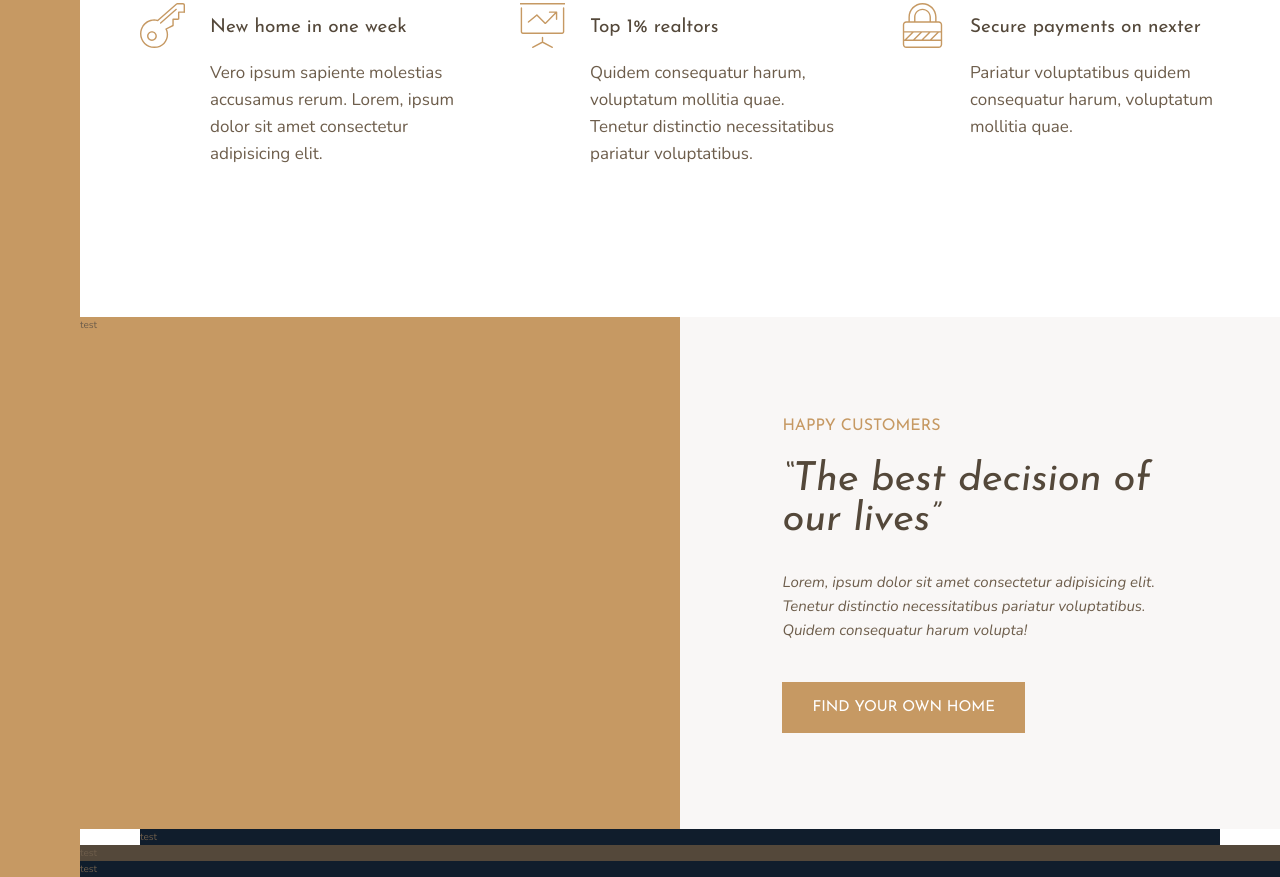
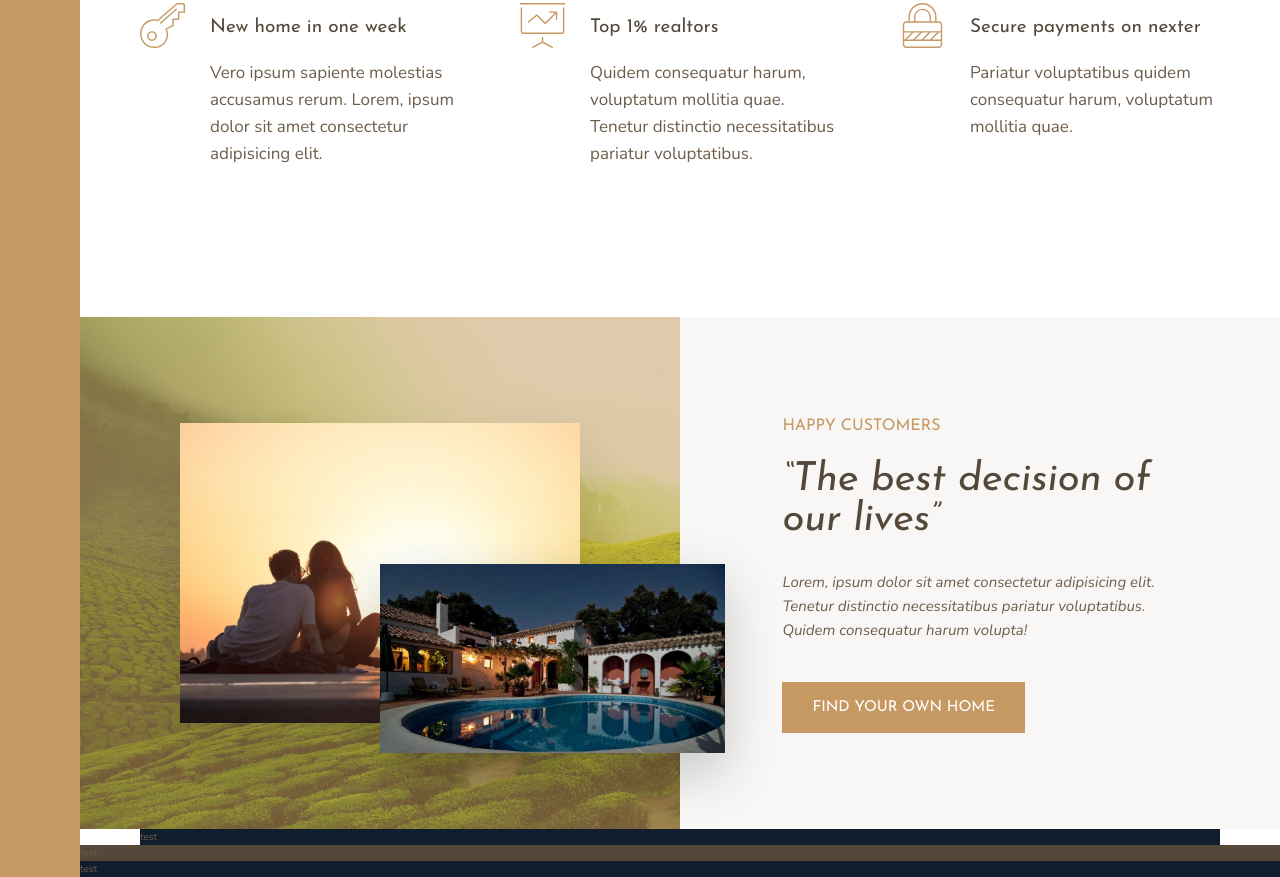
Before and after one commit to olaknowct/nexter, a website: page index.html in a window 1280 px wide. Shown: the part 991-1868 px from the top of the page. Drawn offline with nearby package versions, Linux system fonts and the light colour scheme.

Commit message:
building of story right component, particularly the picture

```diff
--- a/index.html
+++ b/index.html
@@ -85,7 +85,14 @@
         </p>
       </div>
     </section>
-    <div class="story__pictures">test</div>
+    <div class="story__pictures">
+      <img
+        src="img/story-1.jpeg"
+        alt="Couple with new house"
+        class="story__img--1"
+      />
+      <img src="img/story-2.jpeg" alt="New house" class="story__img--2" />
+    </div>
     <div class="story__content">
       <h3 class="heading-3 mb-sm">Happy Customers</h3>
       <h2 class="heading-2 heading-2--dark mb-md">
--- a/sass/_story.scss
+++ b/sass/_story.scss
@@ -2,6 +2,32 @@
   &__pictures {
     background-color: $color-primary;
     grid-column: full-start / col-end 4;
+    background-image: linear-gradient(
+        rgba($color-primary, 0.5),
+        rgba($color-primary, 0.5)
+      ),
+      url(../img/back.jpg);
+    background-size: cover;
+
+    display: grid;
+    grid-template-rows: repeat(6, 1fr);
+    grid-template-columns: repeat(6, 1fr);
+    align-items: center;
+  }
+
+  &__img--1 {
+    width: 100%;
+    grid-row: 2 / 6;
+    grid-column: 2 / 6;
+    box-shadow: 0 2rem 5rem rgba(#000, 0.1);
+  }
+
+  &__img--2 {
+    width: 115%;
+    grid-row: 4 / 6;
+    grid-column: 4 / 7;
+    z-index: 20;
+    box-shadow: 0 2rem 5rem rgba(#000, 0.2);
   }
 
   &__content {
```
Also changed, not shown: css/style.css.
